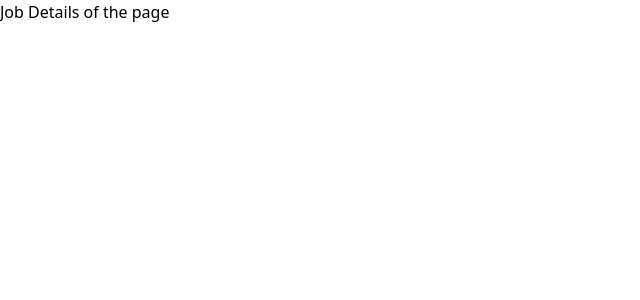
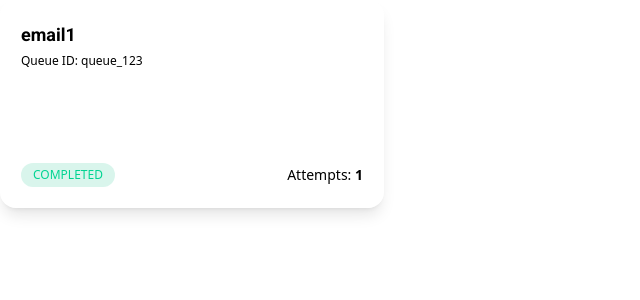
Before and after one commit to kiran-11123/Background-Jobs, a Next.js app in the folder frontend/: page /jobs_page/1 in a window 1280 px wide. Shown: the top 300 px of the page, without its empty margins (0-640 px from the left). Built offline with nearby package versions, Linux system fonts and the light colour scheme.

Commit message:
JobsCard done

```diff
--- a/frontend/app/components/cards/jobs_card.tsx
+++ b/frontend/app/components/cards/jobs_card.tsx
@@ -1,10 +1,69 @@
-"use client"
+"use client";
 
-export function JobsCard(){
+interface JobsCardProps {
+  queueId: string;
+  name: string;
+  status: string;
+  attempts: number;
+  failedReason?: string;
+}
 
-    return(
-         <div>
+export function JobsCard({
+  queueId,
+  name,
+  status,
+  attempts,
+  failedReason,
+}: JobsCardProps) {
+  const statusColor =
+    status === "completed"
+      ? "bg-emerald-500/15 text-emerald-400"
+      : status === "failed"
+      ? "bg-red-500/15 text-red-400"
+      : "bg-yellow-500/15 text-yellow-400";
 
-         </div>
-    )
+  return (
+    <div
+      className="
+        group relative w-full max-w-sm h-52
+        rounded-2xl p-5
+       bg-white/30
+        border border-white/10
+        shadow-lg backdrop-blur-xl
+        transition-all duration-300
+        hover:-translate-y-1 hover:shadow-2xl hover:border-white/20 text-black
+      "
+    >
+      <div className="flex h-full flex-col justify-between">
+        {/* Header */}
+        <div className="space-y-1">
+          <h1 className="font-roboto font-semibold text-lg  truncate">
+            {name}
+          </h1>
+          <p className="text-xs">Queue ID: {queueId}</p>
+        </div>
+
+        {/* Status Row */}
+        <div className="flex items-center justify-between">
+          <span
+            className={`rounded-full px-3 py-1 text-xs font-medium ${statusColor}`}
+          >
+            {status.toUpperCase()}
+          </span>
+
+          <span className="text-sm">
+            Attempts:{" "}
+            <span className="font-semibold ">{attempts}</span>
+          </span>
+        </div>
+
+        {/* Failed Reason */}
+        {failedReason && (
+          <div className="rounded-lg bg-red-500/10 p-2 text-xs text-red-300 line-clamp-2">
+            {failedReason}
+          </div>
+        )}
+      </div>
+    </div>
+  );
 }
--- a/frontend/app/jobs_page/[id]/page.tsx
+++ b/frontend/app/jobs_page/[id]/page.tsx
@@ -1,10 +1,27 @@
 "use client"
+import { JobsCard } from "@/app/components/cards/jobs_card"
 
 
+
+interface JobsCardProps {
+    queueId:string,
+    name: string,
+    status:string,
+    attempts:number,
+    failedReason:string
+}
 export default function JobsPage() {
 
     return (
-        <div>Job Details of the page</div>
+        <div>
+  <JobsCard
+    queueId="queue_123"
+    name="email1"
+    status="completed"
+    attempts={1}
+  />
+</div>
+
     )
 
 
```
